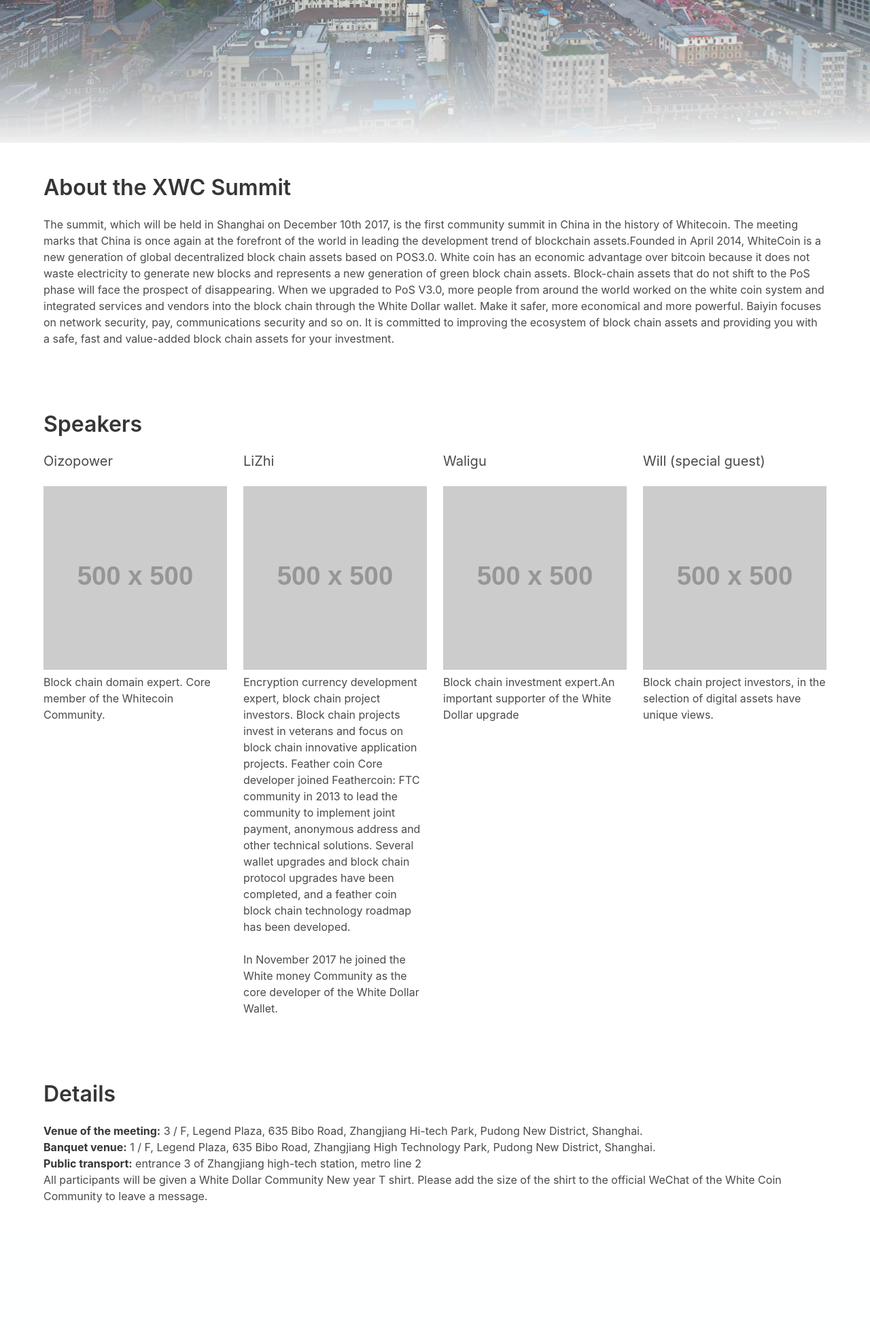
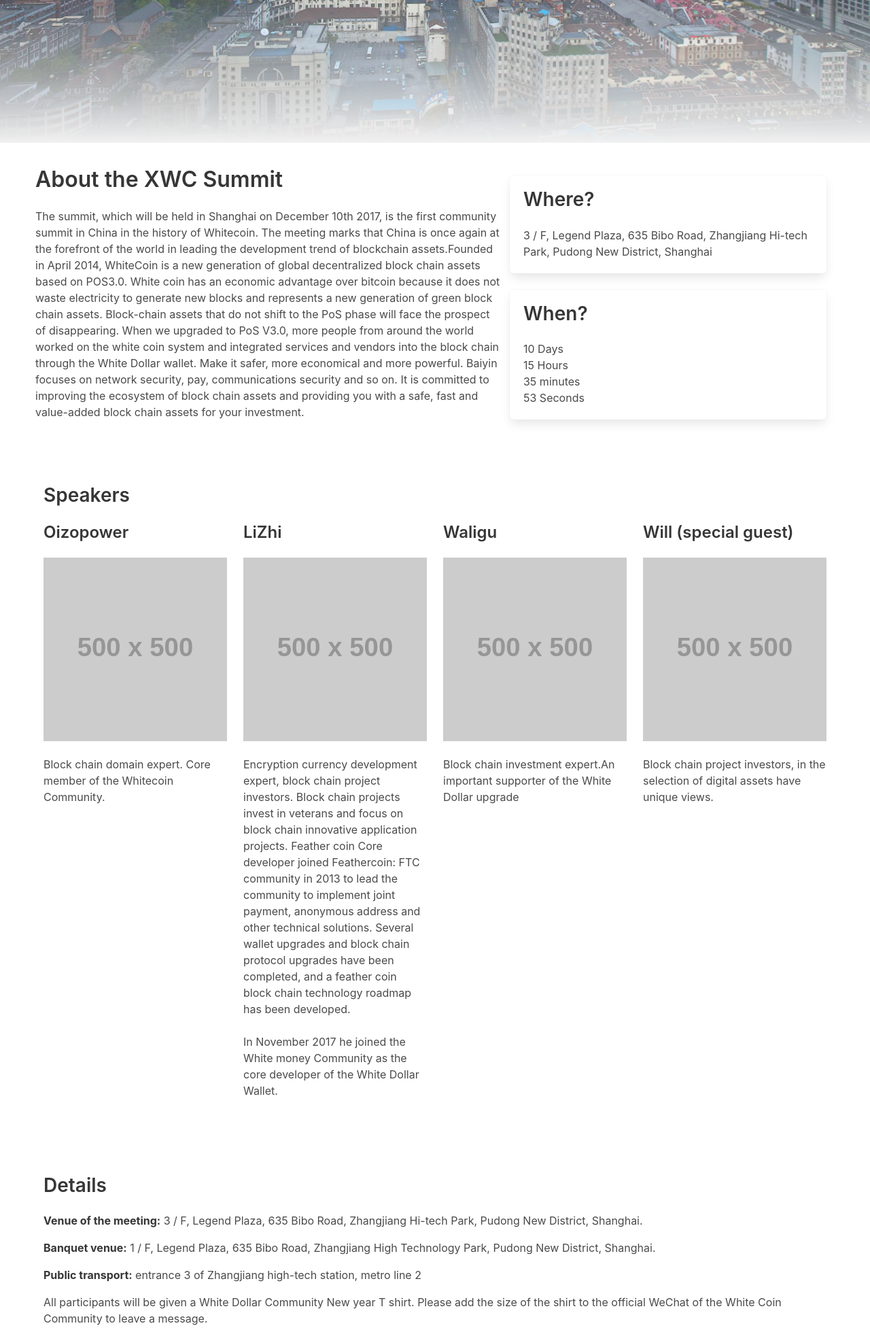
Before and after one commit to MartijnOud/XWC-Summit-China-2017, a PHP site: page /?language=1 in a window 1280 px wide. Shown: the part 590-2543 px from the top of the page at 68% size. Before the commit the page ends 2359 px from the top, so only its background shows below. Run offline with PHP 8.4, Linux system fonts and the light colour scheme; grey boxes labelled with a size stand in for pictures from a placeholder-image service; data that the repository does not hold is empty; some libraries are stand-ins or nearby versions.

Commit message:
Add countdown timer

```diff
--- a/index.php
+++ b/index.php
@@ -28,7 +28,6 @@ $Parsedown = new Parsedown();
 
 <meta charset="utf-8">
 <meta name="viewport" content="width=device-width, initial-scale=1.0">
-<link rel="stylesheet" href="https://maxcdn.bootstrapcdn.com/font-awesome/4.7.0/css/font-awesome.min.css">
 <link rel="stylesheet" type="text/css" href="https://cdnjs.cloudflare.com/ajax/libs/bulma/0.6.1/css/bulma.min.css">
 <link rel="stylesheet" type="text/css" href="/css/main.css">
 </head>
@@ -44,14 +43,45 @@ $Parsedown = new Parsedown();
 </section>
 
 <section class="section">
-    <div class="container">
-        <h2 class="title"><?php echo $Parsedown->text($Translate->__('about-the-xwc-summit'));?></h2>
-        <?php echo $Parsedown->text($Translate->__('about-the-xwc-summit-introduction--markdown'));?>
+    <div class="container content">
+        <div class="tile is-ancestor">
+            <div class="tile is-child is-7">
+                <h1 class="title"><?php echo $Translate->__('about-the-xwc-summit');?></h1>
+                <?php echo $Parsedown->text($Translate->__('about-the-xwc-summit-introduction--markdown'));?>
+            </div>
+            <div class="tile is-vertical is-parent">
+                <div class="tile box is-child">
+                    <h2 class="subtitle"><?php echo $Translate->__('where');?></h2>
+                    <?php echo $Parsedown->text($Translate->__('where-details--markdown'));?>
+                </div>
+                <div class="tile box is-child">
+                    <h2 class="subtitle"><?php echo $Translate->__('when');?></h2>
+                    <div class="countdown">
+                        <div class="countdown-days">
+                            <span class="countdown-days-amount">00</span>
+                            <span><?php echo $Translate->__('days');?></span>
+                        </div>
+                        <div class="countdown-hours">
+                            <span class="countdown-hours-amount">00</span>
+                            <span><?php echo $Translate->__('hours');?></span>
+                        </div>
+                        <div class="countdown-minutes">
+                            <span class="countdown-minutes-amount">00</span>
+                            <span><?php echo $Translate->__('minutes');?></span>
+                        </div>
+                        <div class="countdown-seconds">
+                            <span class="countdown-seconds-amount">00</span>
+                            <span><?php echo $Translate->__('seconds');?></span>
+                        </div>
+                    </div>
+                </div>
+            </div>
+        </div>
     </div>
 </section>
 
 <section class="section">
-    <div class="container">
+    <div class="container content">
         <h2 class="title"><?php echo $Translate->__('speakers');?></h2>
         <div class="columns">
             <div class="column">
@@ -79,7 +109,7 @@ $Parsedown = new Parsedown();
 </section>
 
 <section class="section">
-    <div class="container">
+    <div class="container content">
         <h2 class="title"><?php echo $Translate->__('details');?></h2>
         <?php echo $Parsedown->text($Translate->__('details-venue-meeting--markdown'));?>
         <?php echo $Parsedown->text($Translate->__('details-venue-banquet--markdown'));?>
@@ -88,11 +118,33 @@ $Parsedown = new Parsedown();
     </div>
 </section>
 
+<section class="section">
+    <!-- @todo: call to action? -->
+</section>
+
 <script>
 // lazy load full screen image
 (function() {
     document.getElementsByClassName('hero')[0].classList.add('hero-background');
 })();
+
+var countDownDate = new Date("Dec 10, 2017 13:30:00").getTime();
+var x = setInterval(function() {
+
+  var now = new Date().getTime();
+  var distance = countDownDate - now;
+
+  var days = Math.floor(distance / (1000 * 60 * 60 * 24));
+  var hours = Math.floor((distance % (1000 * 60 * 60 * 24)) / (1000 * 60 * 60));
+  var minutes = Math.floor((distance % (1000 * 60 * 60)) / (1000 * 60));
+  var seconds = Math.floor((distance % (1000 * 60)) / 1000);
+
+  document.getElementsByClassName('countdown-days-amount')[0].innerHTML = days;
+  document.getElementsByClassName('countdown-hours-amount')[0].innerHTML = hours;
+  document.getElementsByClassName('countdown-minutes-amount')[0].innerHTML = minutes;
+  document.getElementsByClassName('countdown-seconds-amount')[0].innerHTML = seconds;
+
+}, 1000);
 </script>
 </body>
 </html>
--- a/locale/en/en.csv
+++ b/locale/en/en.csv
@@ -9,6 +9,14 @@ xwc-summit-china-2017;XWC Summit China 2017
 # about
 about-the-xwc-summit;About the XWC Summit
 about-the-xwc-summit-introduction--markdown;The summit, which will be held in Shanghai on December 10th 2017, is the first community summit in China in the history of Whitecoin. The meeting marks that China is once again at the forefront of the world in leading the development trend of blockchain assets.Founded in April 2014, WhiteCoin is a new generation of global decentralized block chain assets based on POS3.0. White coin has an economic advantage over bitcoin because it does not waste electricity to generate new blocks and represents a new generation of green block chain assets. Block-chain assets that do not shift to the PoS phase will face the prospect of disappearing. When we upgraded to PoS V3.0, more people from around the world worked on the white coin system and integrated services and vendors into the block chain through the White Dollar wallet. Make it safer, more economical and more powerful. Baiyin focuses on network security, pay, communications security and so on. It is committed to improving the ecosystem of block chain assets and providing you with a safe, fast and value-added block chain assets for your investment.
+where;Where?
+where-details--markdown;3 / F, Legend Plaza, 635 Bibo Road, Zhangjiang Hi-tech Park, Pudong New District, Shanghai
+when;When?
+when-details--markdown;December 10th, 2017
+days;Days
+hours;Hours
+minutes;minutes
+seconds;Seconds
 
 # speakers
 speakers;Speakers
```
